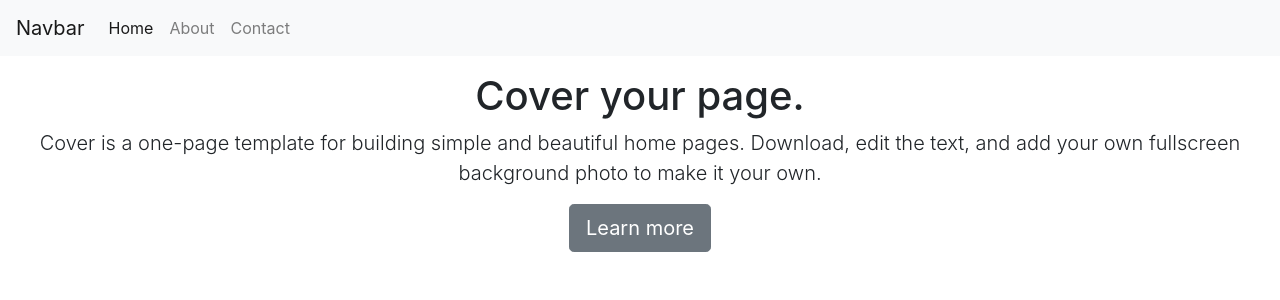
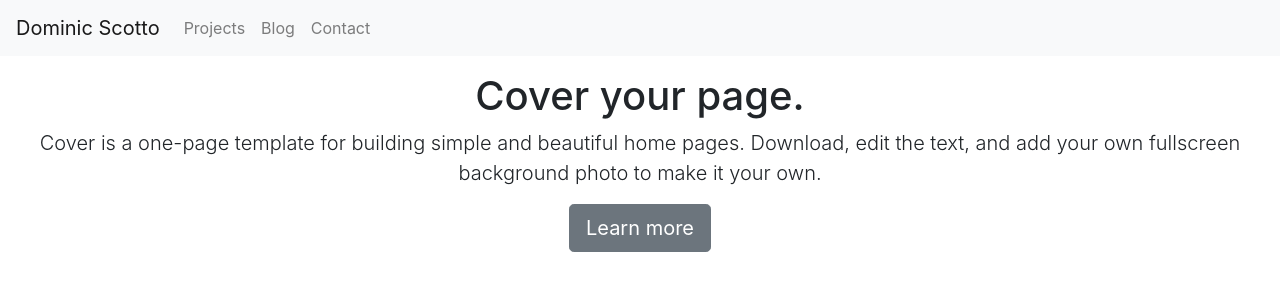
Before and after one commit to ShootPassSlam/My-Portfolio, a Django app: page / in a window 1280 px wide. Shown: the top 300 px of the page. Run offline with Django 3.2, Linux system fonts and the light colour scheme; some libraries are stand-ins or nearby versions.

Commit message:
add blog and contact to toolbar

```diff
--- a/myportfolio/urls.py
+++ b/myportfolio/urls.py
@@ -20,6 +20,7 @@ from django.views.generic import TemplateView
 
 urlpatterns = [
     path('', TemplateView.as_view(template_name="myportfolio/home.html"), name='home'),
+    path('contact', TemplateView.as_view(template_name="myportfolio/contact.html"), name='contact'),
     path('polls/', include('polls.urls')),
     path('blog/', include('blog.urls')),
     path('admin/', admin.site.urls),
--- a/templates/myportfolio/base.html
+++ b/templates/myportfolio/base.html
@@ -15,15 +15,15 @@
     <body>
         {% block nav %}
         <nav class="navbar navbar-expand-lg navbar-light bg-light">
-            <a class="navbar-brand" href="#">Navbar</a>
+            <a class="navbar-brand" href="{% url 'home' %}">Dominic Scotto</a>
             <button class="navbar-toggler" type="button" data-toggle="collapse" data-target="#navbarNavAltMarkup" aria-controls="navbarNavAltMarkup" aria-expanded="false" aria-label="Toggle navigation">
                 <span class="navbar-toggler-icon"></span>
             </button>
             <div class="collapse navbar-collapse" id="navbarNavAltMarkup">
                 <div class="navbar-nav">
-                    {% block nav-home %}<a class="nav-item nav-link {% if active == 'home' %} active {% endif %}" href="{% url 'home' %}">Home<span class="sr-only">(current)</span></a>{% endblock %}
-                    {% block nav-about %}<a class="nav-item nav-link {% if active == 'about' %} active {% endif %}" href="{% url 'polls:index' %}">About</a>{% endblock %}
-                    {% block nav-contact %}<a class="nav-item nav-link {% if active == 'Contact' %} active {% endif %}" href="{% url 'polls:index' %}">Contact</a>{% endblock %}
+                    {% block nav-projects %}<a class="nav-item nav-link {% if active == 'projects' %} active {% endif %}" href="{% url 'contact' %}">Projects<span class="sr-only">(current)</span></a>{% endblock %}
+                    {% block nav-blog %}<a class="nav-item nav-link {% if active == 'blog' %} active {% endif %}" href="{% url 'blog:index' %}">Blog</a>{% endblock %}
+                    {% block nav-contact %}<a class="nav-item nav-link {% if active == 'contact' %} active {% endif %}" href="{% url 'contact' %}">Contact</a>{% endblock %}
                 </div>
             </div>
         </nav>
--- /dev/null
+++ b/templates/myportfolio/contact.html
@@ -0,0 +1 @@
+{% include "myportfolio/base.html" with active='contact' %}
```
Also changed, not shown: 1 other file.
